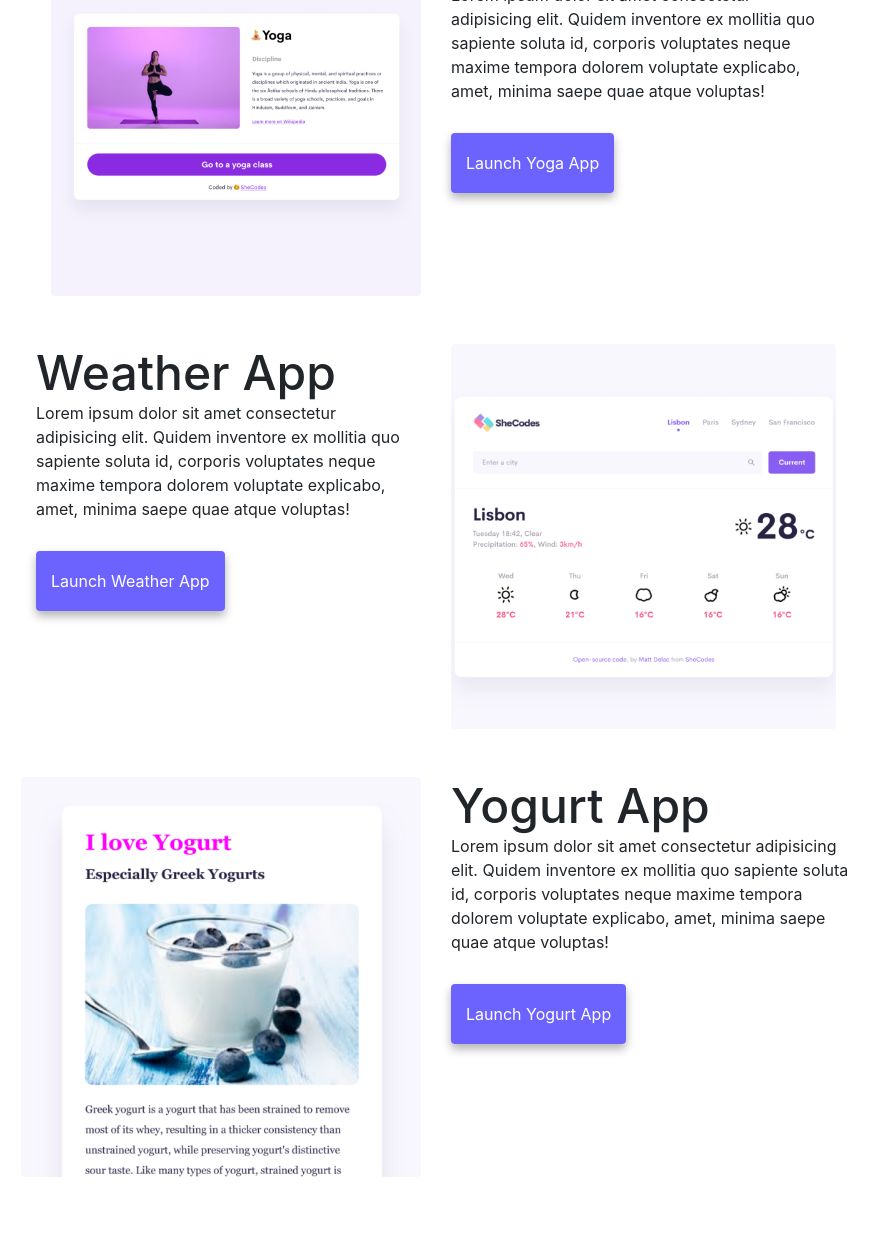
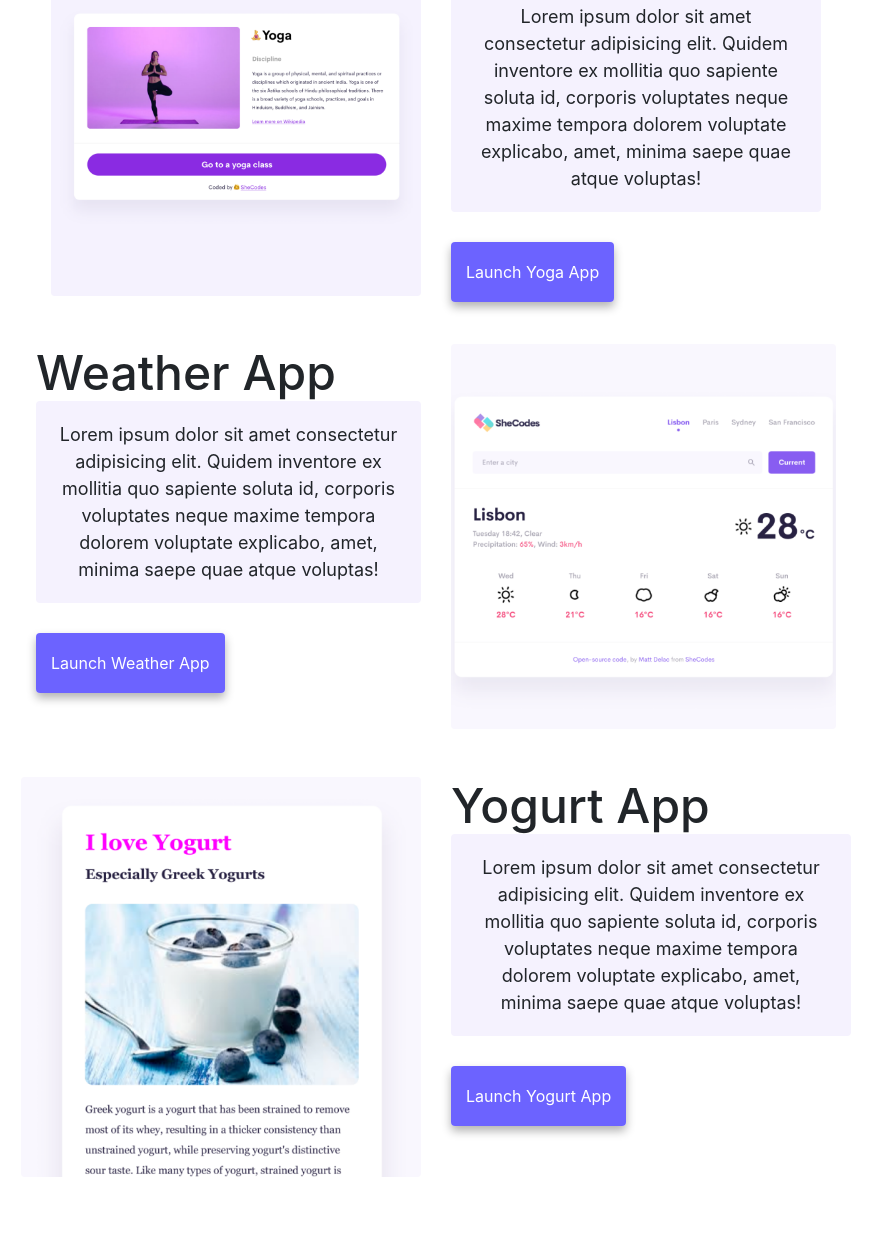
Before and after one commit to laurenlmylee/csb-84ewc, a website: page index.html in a window 1280 px wide. Shown: the part 530-1766 px from the top of the page, without its empty margins (204-1086 px from the left). Drawn offline with nearby package versions, Linux system fonts and the light colour scheme.

Commit message:
Updated index.html
-changed project descriptions to <p>

```diff
--- a/index.html
+++ b/index.html
@@ -49,7 +49,7 @@
         </div>
         <div class="col-6">
          <div class="text-left"><h2 class="heading d-print-inline">Yoga App</h2></div>
-         <div>Lorem ipsum dolor sit amet consectetur adipisicing elit. Quidem inventore ex mollitia quo sapiente soluta id, corporis voluptates neque maxime tempora dolorem voluptate explicabo, amet, minima saepe quae atque voluptas!</div>
+         <p>Lorem ipsum dolor sit amet consectetur adipisicing elit. Quidem inventore ex mollitia quo sapiente soluta id, corporis voluptates neque maxime tempora dolorem voluptate explicabo, amet, minima saepe quae atque voluptas!</p>
          <div class="mt-5"><a href="#" class="text-decoration-none primary-link">Launch Yoga App</a></div>
         </div>
 
@@ -57,7 +57,7 @@
 
           <div class="col-6">
            <h2 class="heading">Weather App</h2>
-           <div>Lorem ipsum dolor sit amet consectetur adipisicing elit. Quidem inventore ex mollitia quo sapiente soluta id, corporis voluptates neque maxime tempora dolorem voluptate explicabo, amet, minima saepe quae atque voluptas!</div>
+           <p>Lorem ipsum dolor sit amet consectetur adipisicing elit. Quidem inventore ex mollitia quo sapiente soluta id, corporis voluptates neque maxime tempora dolorem voluptate explicabo, amet, minima saepe quae atque voluptas!</p>
            <div class="mt-5"><a href="#" class="text-decoration-none primary-link">Launch Weather App</a></div>
           </div>
           <div class="col-6">
@@ -69,7 +69,7 @@
             </div>
             <div class="col-6">
              <h2 class="heading">Yogurt App</h2>
-             <div>Lorem ipsum dolor sit amet consectetur adipisicing elit. Quidem inventore ex mollitia quo sapiente soluta id, corporis voluptates neque maxime tempora dolorem voluptate explicabo, amet, minima saepe quae atque voluptas!</div>
+             <p>Lorem ipsum dolor sit amet consectetur adipisicing elit. Quidem inventore ex mollitia quo sapiente soluta id, corporis voluptates neque maxime tempora dolorem voluptate explicabo, amet, minima saepe quae atque voluptas!</p>
              <div class="mt-5"><a href="#" class="text-decoration-none primary-link">Launch Yogurt App</a></div>
 
             </div>
```
